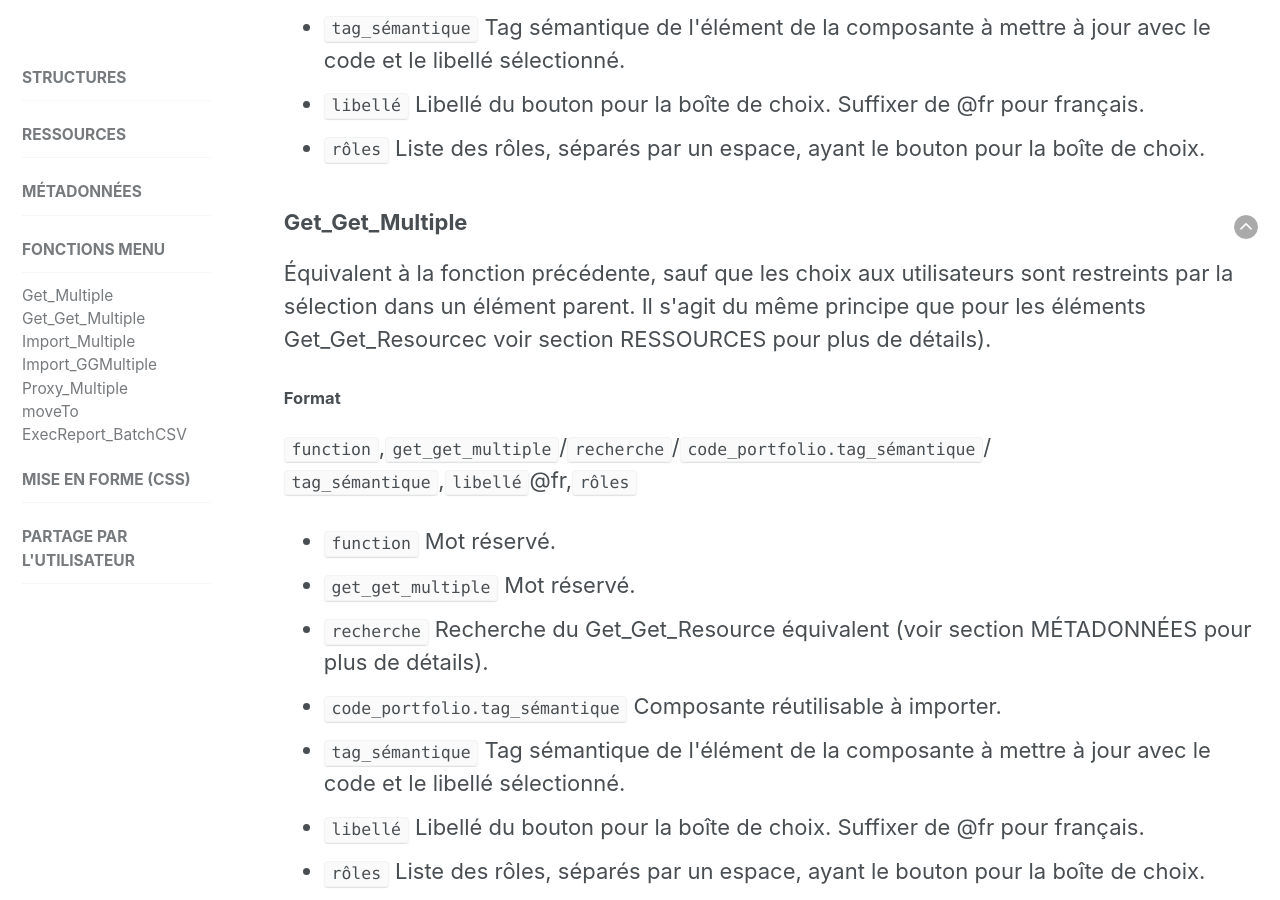
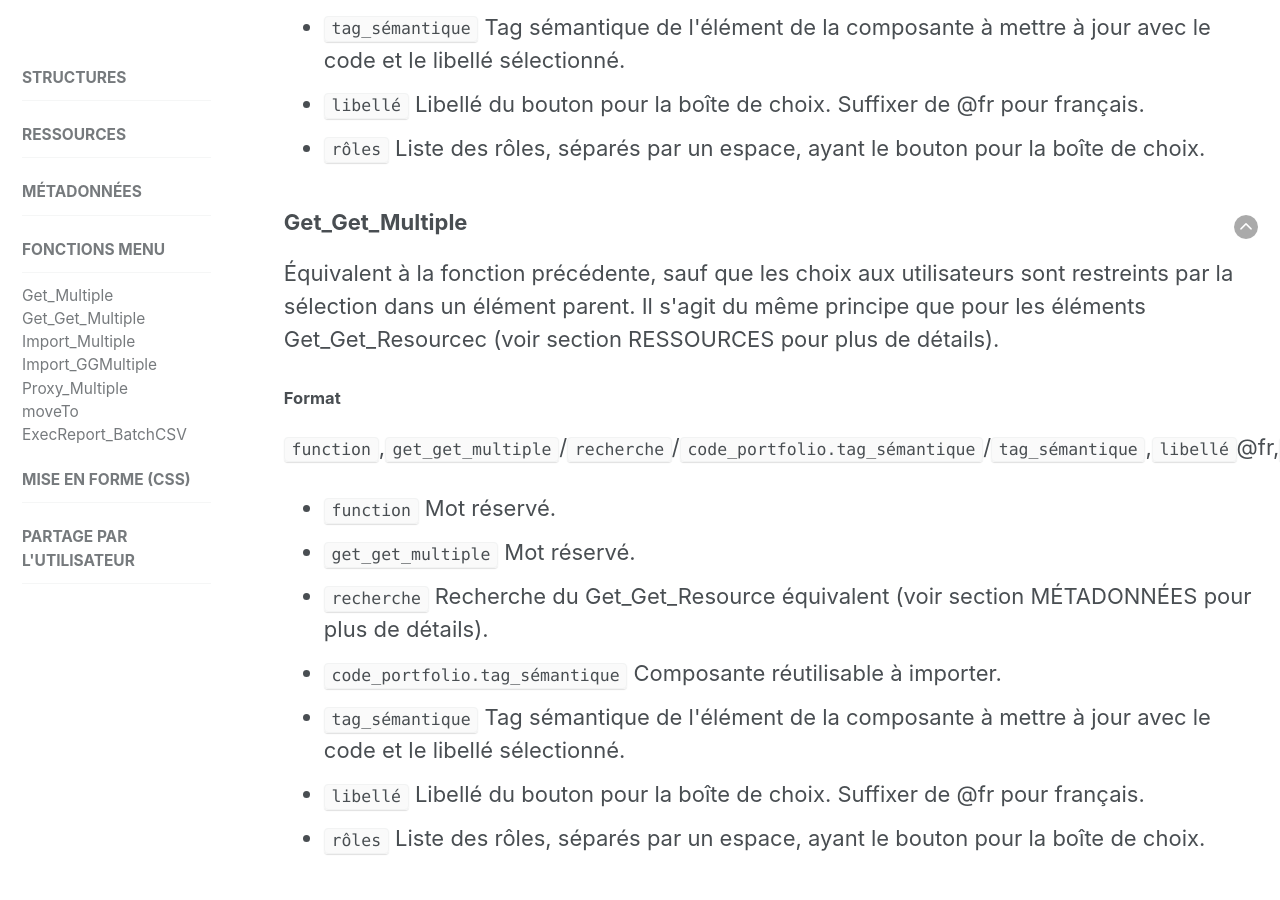
Before and after one commit to karutaproject/karuta-frontend-documentation, a Jekyll site: the page built from _pages/functions_fr.html, in a window 1280 px wide and 900 px high, scrolled down 1501 px. Built offline with Jekyll 4.4.1, drawn with Linux system fonts in a browser that asks for light colours.

Commit message:
corrections

```diff
--- a/_pages/functions_fr.html
+++ b/_pages/functions_fr.html
@@ -48,7 +48,7 @@
 		<li><code>get_multiple</code> Mot réservé.</li>
 		<li>
 			<code>recherche</code> Recherche du Get_Resource équivalent (voir section
-			<a href='../metadata_fr/'>MÉTADONNÉES</a> pour plus de détails).
+			<a href='../metadata_fr#query/'>MÉTADONNÉES</a> pour plus de détails).
 		</li>
 		<li><code>code_portfolio.tag_sémantique</code> Composante réutilisable à importer.</li>
 		<li>
@@ -72,19 +72,19 @@
 	<p>
 		Équivalent à la fonction précédente, sauf que les choix aux utilisateurs sont restreints par la
 		sélection dans un élément parent. Il s'agit du même principe que pour les éléments
-		Get_Get_Resourcec voir section <a href='../resources_fr/'>RESSOURCES</a> pour plus de détails).
+		Get_Get_Resourcec (voir section <a href='../resources_fr#getGetResource/'>RESSOURCES</a> pour plus
+		de détails).
 	</p>
 	<h4>Format</h4>
 	<p>
-		<code>function</code>,<code>get_get_multiple</code>/<code>recherche</code>/<code>code_portfolio.tag_sémantique</code>/
-		<br><code>tag_sémantique</code>,<code>libellé</code>@fr,<code>rôles</code>
+		<code>function</code>,<code>get_get_multiple</code>/<code>recherche</code>/<code>code_portfolio.tag_sémantique</code>/<code>tag_sémantique</code>,<code>libellé</code>@fr,<code>rôles</code>
 	</p>
 	<ul>
 		<li><code>function</code> Mot réservé.</li>
 		<li><code>get_get_multiple</code> Mot réservé.</li>
 		<li>
 			<code>recherche</code> Recherche du Get_Get_Resource équivalent (voir section
-			<a href='../metadata_fr/'>MÉTADONNÉES</a> pour plus de détails).
+			<a href='../metadata_fr#query/'>MÉTADONNÉES</a> pour plus de détails).
 		</li>
 		<li><code>code_portfolio.tag_sémantique</code> Composante réutilisable à importer.</li>
 		<li>
```
